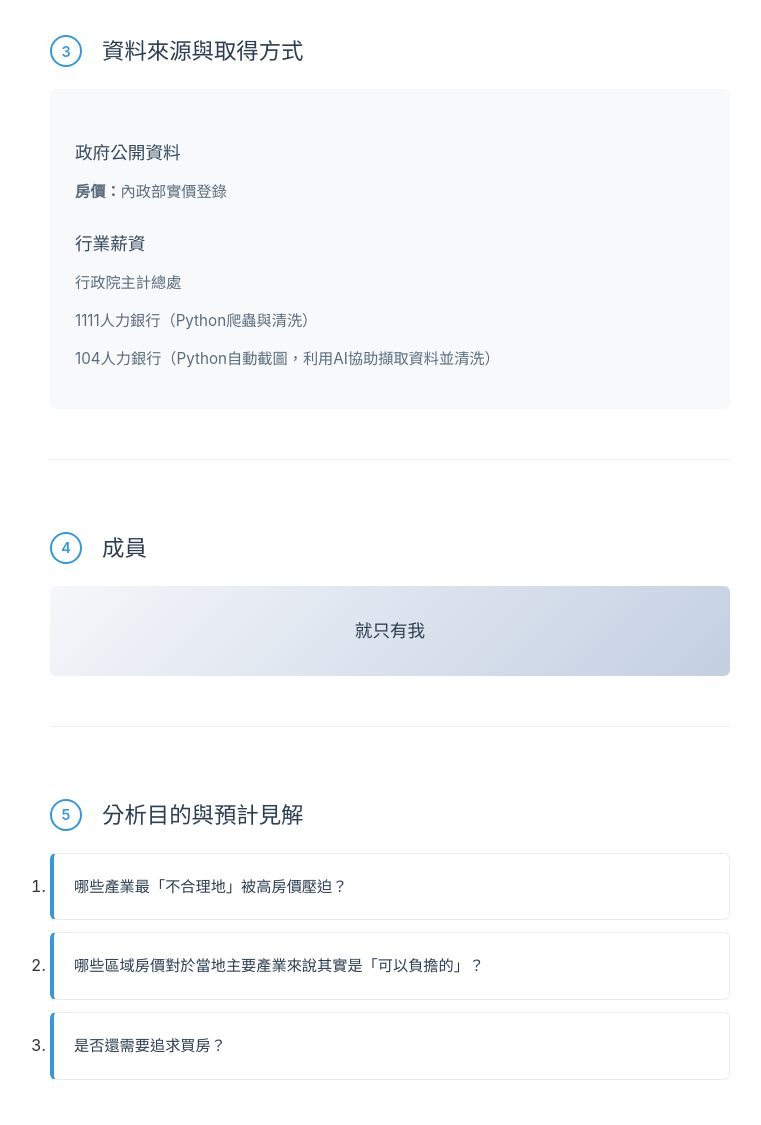
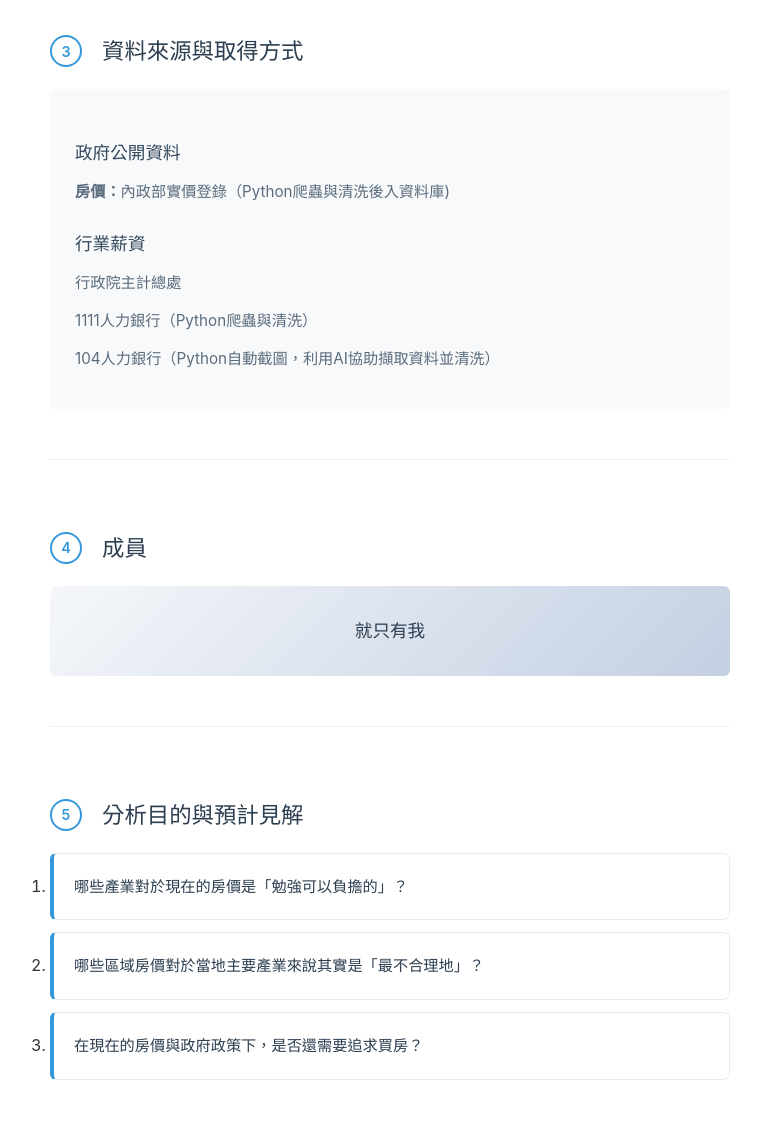
Before and after one commit to keybarman/Houseprice, a plain HTML site: page index.html in a window 1280 px wide. Shown: the part 687-1812 px from the top of the page, without its empty margins (250-1011 px from the left). Drawn offline with Linux system fonts and the light colour scheme.

Commit message:
Update index.html
修正網頁內容

Signed-off-by: keybarman <keybarmanenl@gmail.com>

```diff
--- a/index.html
+++ b/index.html
@@ -228,7 +228,7 @@
 
             <div class="data-sources">
                 <h4>政府公開資料</h4>
-                <p><strong>房價：</strong>內政部實價登錄</p>
+                <p><strong>房價：</strong>內政部實價登錄（Python爬蟲與清洗後入資料庫)</p>
 
                 <h4>行業薪資</h4>
                 <p>行政院主計總處</p>
@@ -255,17 +255,17 @@
             <ol>
                 <li>
                     <div class="objective-item">
-                    <p>哪些產業最「不合理地」被高房價壓迫？</p>
+                    <p>哪些產業對於現在的房價是「勉強可以負擔的」？</p>
                     </div>
                 </li>
                 <li>
                     <div class="objective-item">
-                    <p>哪些區域房價對於當地主要產業來說其實是「可以負擔的」？</p>
+                    <p>哪些區域房價對於當地主要產業來說其實是「最不合理地」？</p>
                     </div>
                 </li>
                 <li>
                     <div class="objective-item">
-                    <p>是否還需要追求買房？</p>
+                    <p>在現在的房價與政府政策下，是否還需要追求買房？</p>
                     </div>
                 </li>
             </ol>
```
